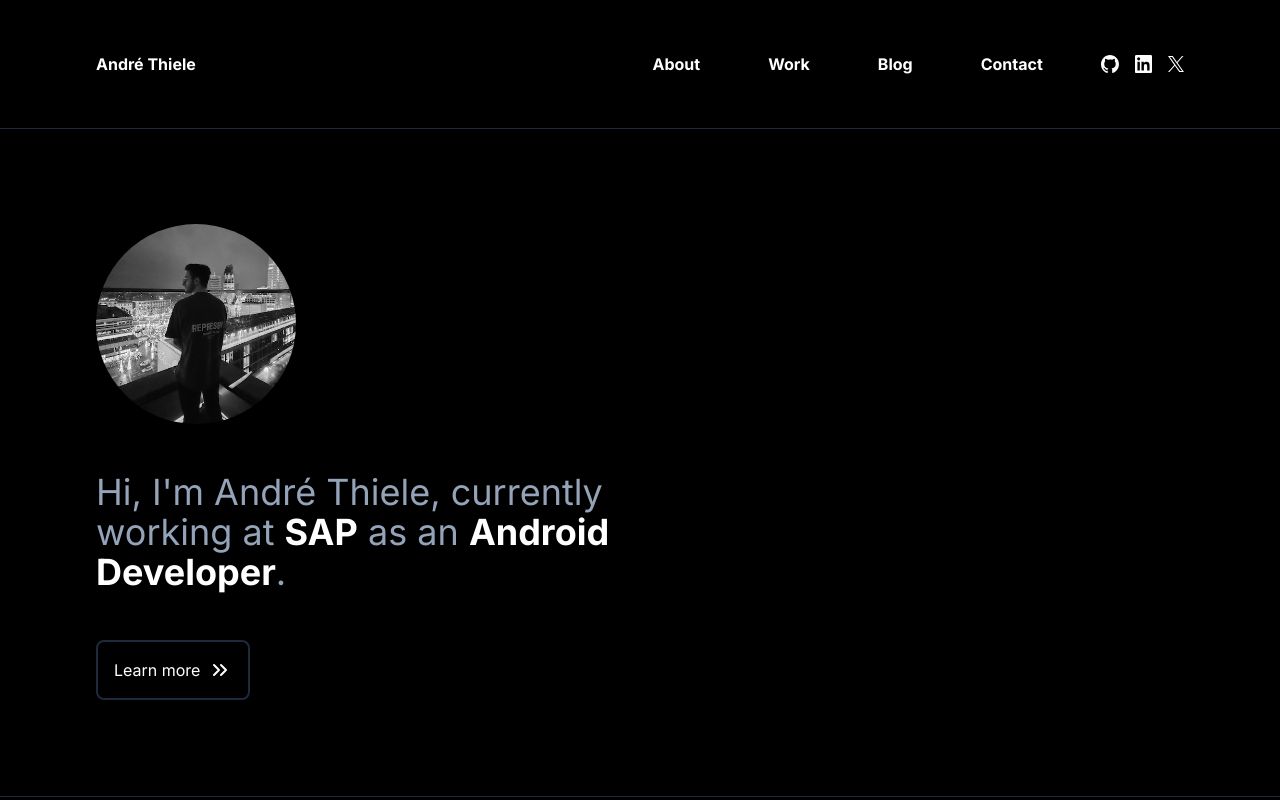
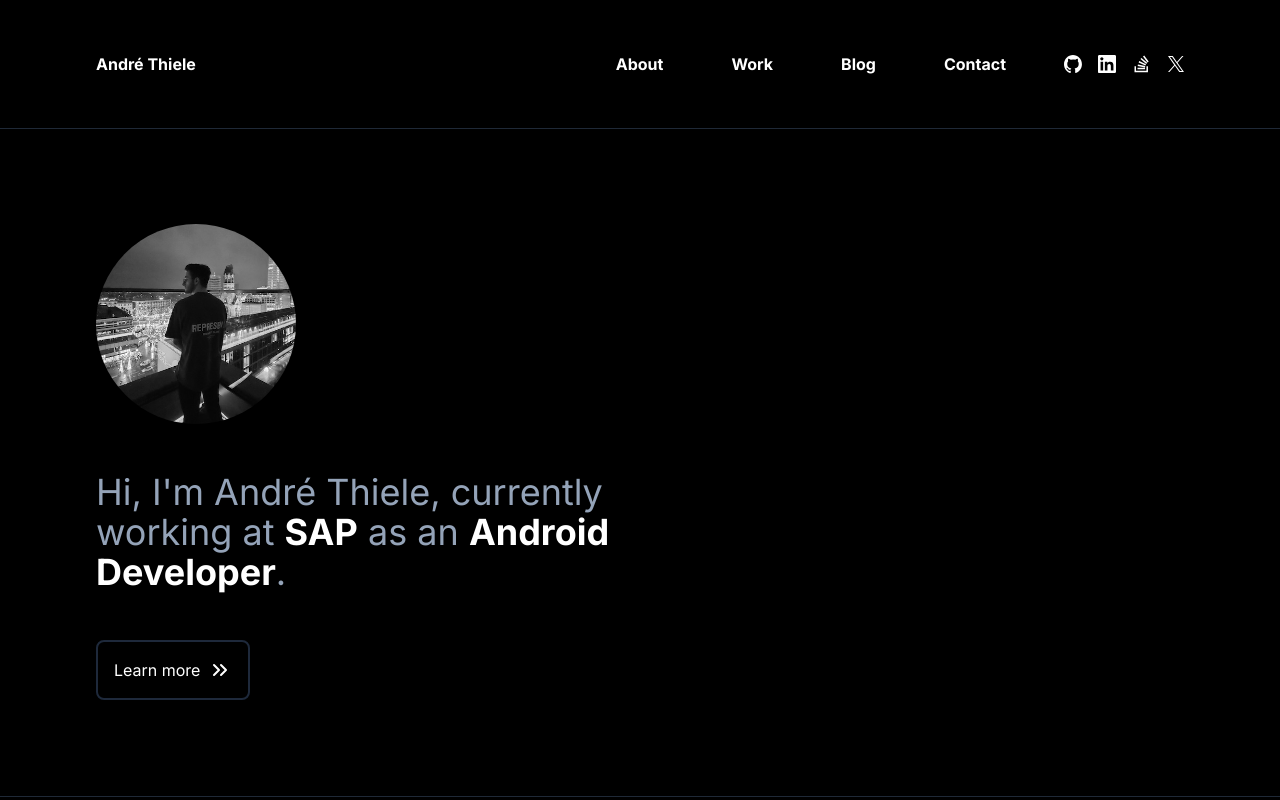
Before and after one commit to itsandreramon/website, a Next.js app: page / in a window 1280 px wide. Shown: the top 800 px of the page. Built offline with nearby package versions, Linux system fonts and the light colour scheme.

Commit message:
add stackoverflow link

```diff
--- a/app/components/Socials.js
+++ b/app/components/Socials.js
@@ -19,6 +19,15 @@ export default function Socials() {
           }}
         />
       </a>
+      <a href="https://stackoverflow.com/users/10319730/andre-thiele" target="_blank">
+        <img
+          src="/stackoverflow.svg"
+          style={{
+            width: "auto",
+            height: "1.3rem",
+          }}
+        />
+      </a>
       <a href="https://www.x.com/itsandreramon" target="_blank">
         <img
           src="/x.svg"
```
Also changed, not shown: public/stackoverflow.svg (added).
